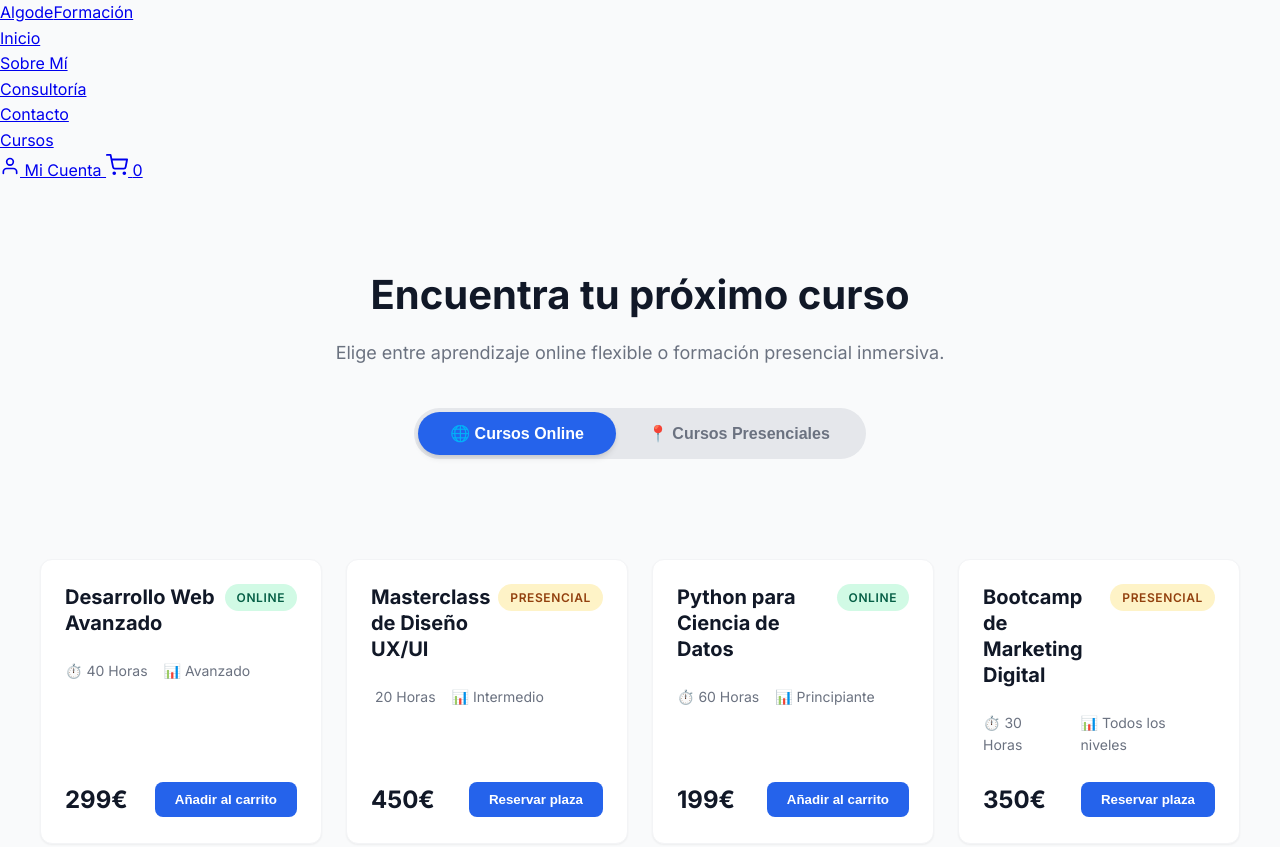
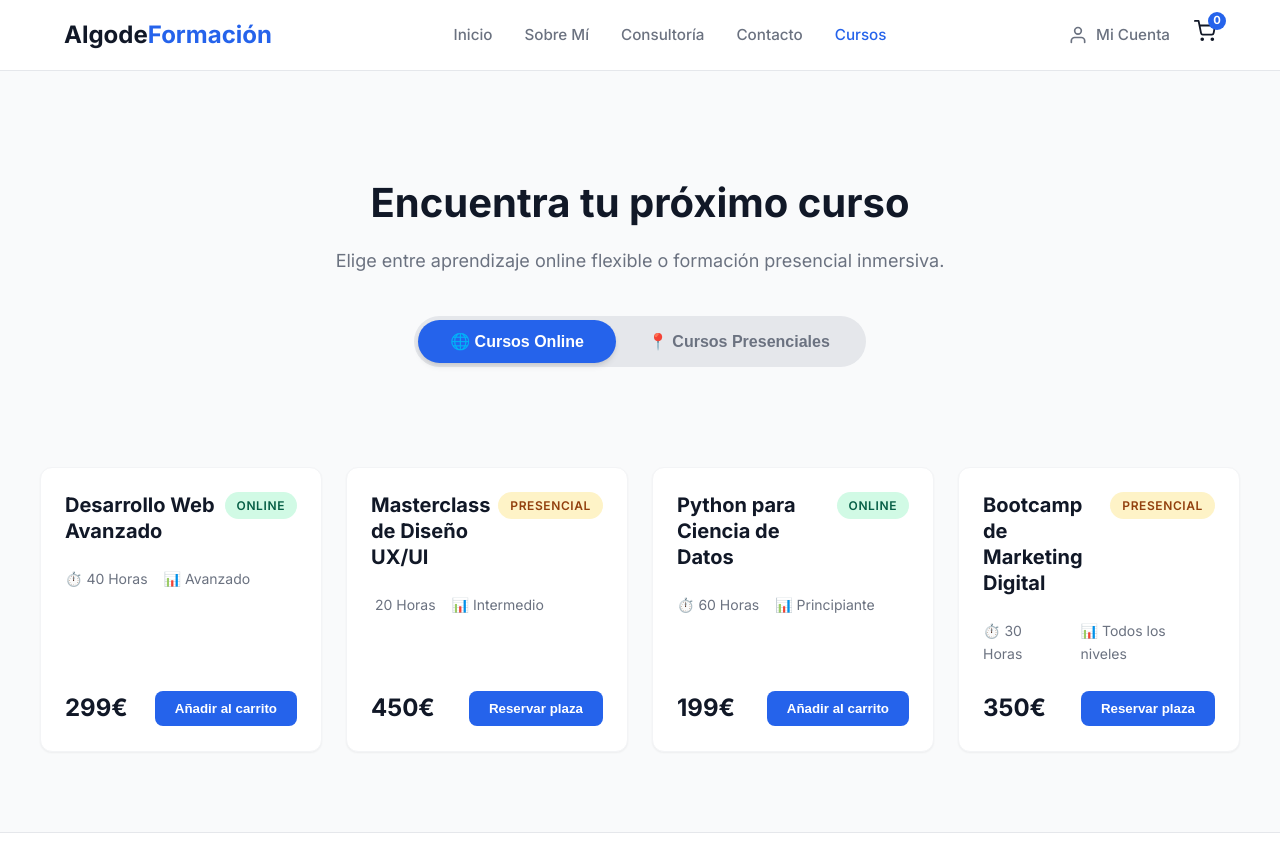
Before and after one commit to Ark-Tek/AlgodeFormacion, a plain HTML site: page index.html in a window 1280 px wide. Shown: the top 847 px of the page. Drawn offline with Linux system fonts and the light colour scheme.

Commit message:
Update style.css

```diff
--- a/style.css
+++ b/style.css
@@ -28,10 +28,94 @@ body {
     padding: 0 24px;
 }
 
+/* --- NAVBAR STYLES --- */
+.navbar {
+    position: sticky;
+    top: 0;
+    background: rgba(255, 255, 255, 0.95);
+    backdrop-filter: blur(10px);
+    -webkit-backdrop-filter: blur(10px);
+    border-bottom: 1px solid #E5E7EB;
+    z-index: 1000;
+    padding: 16px 0;
+    transition: all 0.3s ease;
+}
+
+.nav-container {
+    max-width: 1200px;
+    margin: 0 auto;
+    padding: 0 24px;
+    display: flex;
+    justify-content: space-between;
+    align-items: center;
+}
+
+.nav-logo {
+    font-size: 1.5rem;
+    font-weight: 700;
+    color: var(--text-main);
+    text-decoration: none;
+}
+
+.nav-logo span {
+    color: var(--primary);
+}
+
+.nav-menu {
+    display: flex;
+    list-style: none;
+    gap: 32px;
+}
+
+.nav-link {
+    text-decoration: none;
+    color: var(--text-muted);
+    font-weight: 500;
+    font-size: 0.95rem;
+    transition: color 0.2s ease;
+    display: flex;
+    align-items: center;
+    gap: 8px;
+}
+
+.nav-link:hover, .nav-link.active-link {
+    color: var(--primary);
+}
+
+.nav-actions {
+    display: flex;
+    align-items: center;
+    gap: 24px;
+}
+
+.nav-cart {
+    position: relative;
+    color: var(--text-main);
+    transition: color 0.2s;
+}
+
+.nav-cart:hover { color: var(--primary); }
+
+.cart-badge {
+    position: absolute;
+    top: -8px;
+    right: -10px;
+    background: var(--primary);
+    color: white;
+    font-size: 0.7rem;
+    font-weight: 700;
+    width: 18px;
+    height: 18px;
+    border-radius: 50%;
+    display: flex;
+    align-items: center;
+    justify-content: center;
+}
+
 /* --- UX & NAVIGATION: FORMAT TOGGLE --- */
 .hero-section {
     text-align: center;
-    padding: 80px 0 60px;
+    padding: 100px 0 60px; /* Aumentado para compensar la navbar fija */
 }
 
 .hero-title {
@@ -223,5 +307,10 @@ body {
 .video-title { font-weight: 600; margin-bottom: 8px; }
 .video-meta { font-size: 0.875rem; color: var(--text-muted); }
 
-/* Utility */
 .hidden { display: none !important; }
+
+/* Responsive básico para la navbar */
+@media (max-width: 900px) {
+    .nav-menu { display: none; } /* En una versión final se añadiría un menú hamburguesa */
+    .nav-container { justify-content: space-between; }
+}
```
